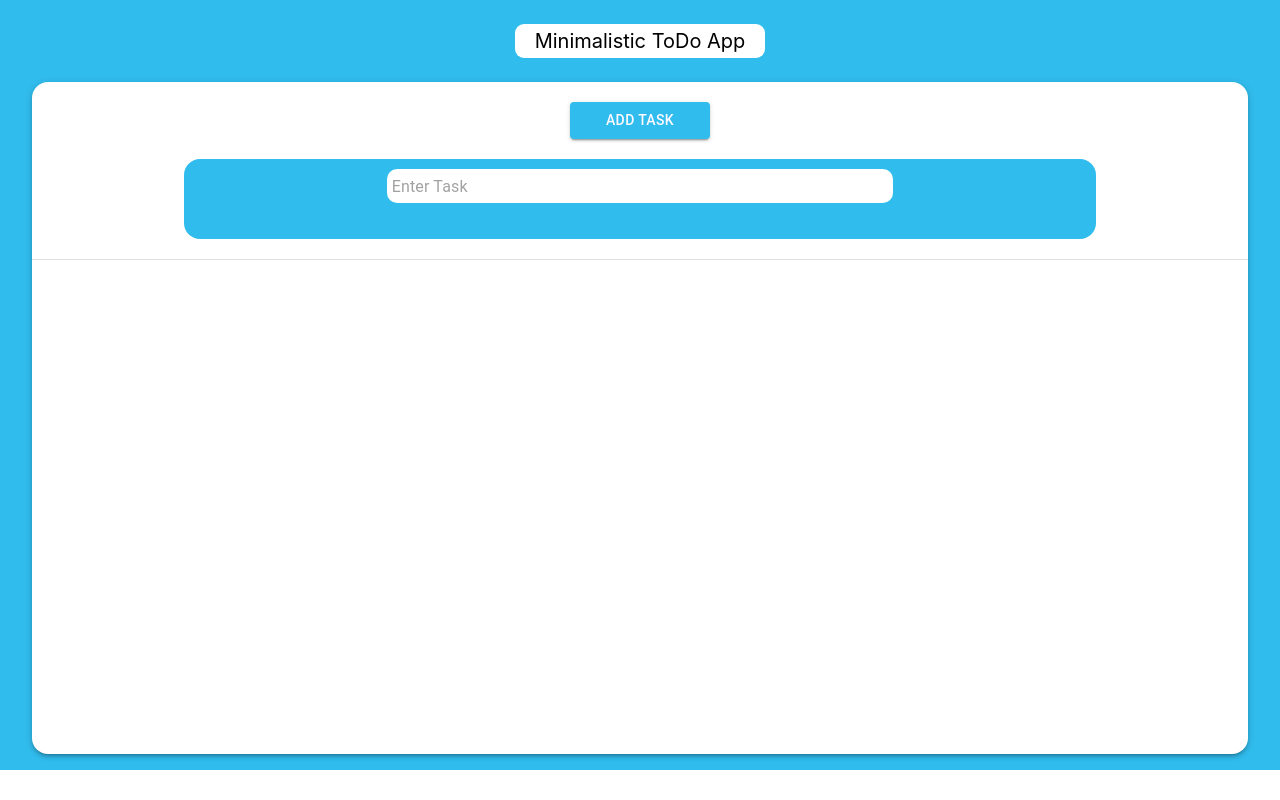
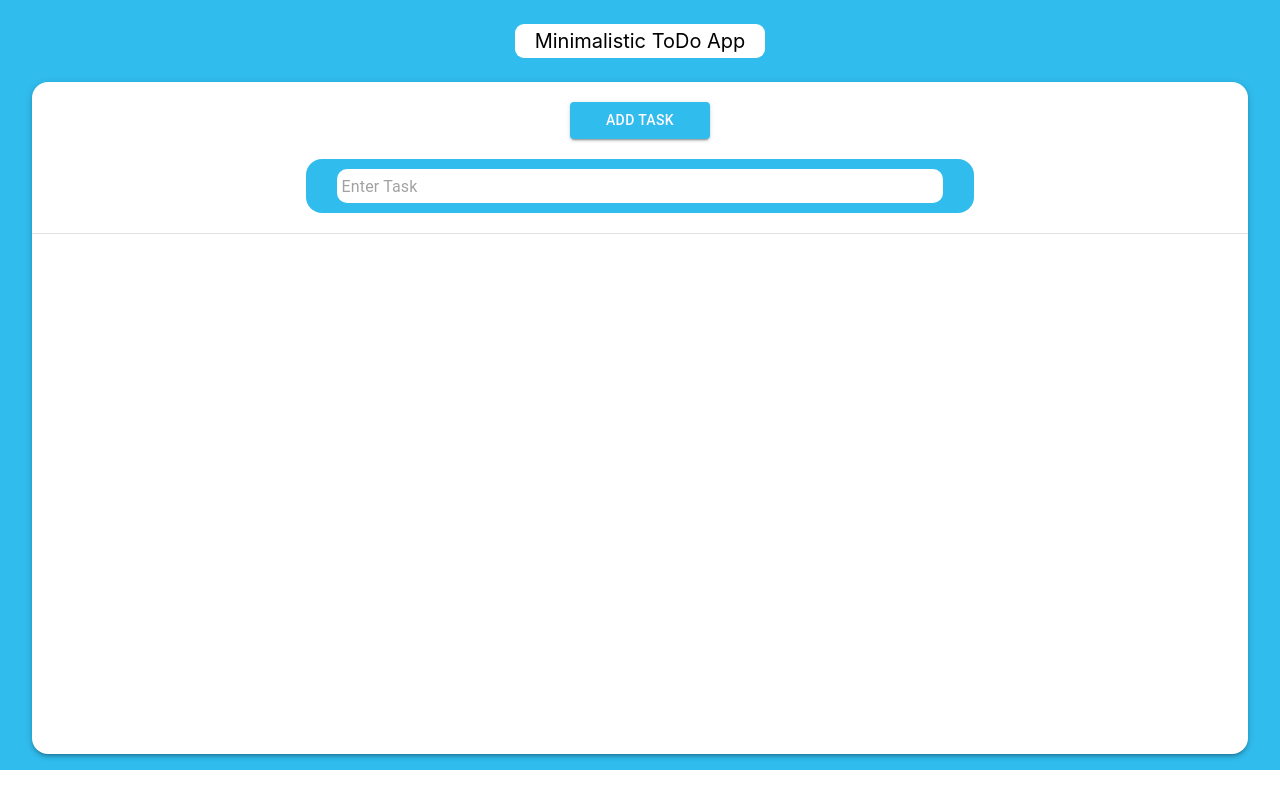
Before and after one commit to AswinAsok/ToDo-App, a React (Create React App) app: page / in a window 1280 px wide. Both pictures are taken after a click on the button "ADD TASK". Built offline with nearby package versions, Linux system fonts and the light colour scheme.

Commit message:
Form Component Done

```diff
--- a/src/Form/Form.jsx
+++ b/src/Form/Form.jsx
@@ -6,25 +6,17 @@ import { makeStyles } from "@material-ui/core/styles";
 import "./Form.css";
 
 const defaultProps = {
-  style: { width: "75%", height: "5rem", marginTop: "20px" },
+  style: { width: "55%",marginTop: "20px" },
 };
 
 const useStyles = makeStyles((theme) => ({
-  underline: {
-    "&&&:before": {
-      borderBottom: "none"
-    },
-    "&&:after": {
-      borderBottom: "none"
-    }
-  },
   input: {
     color: "white",
     backgroundColor: "white",
     borderWidth: "0",
-    width: "55%",
-    height: "25px%",
+    width: "90%",
     marginTop: "10px",
+    marginBottom: "10px",
     borderRadius: "10px",
     paddingTop:"5px",
     paddingLeft: "5px"
```
